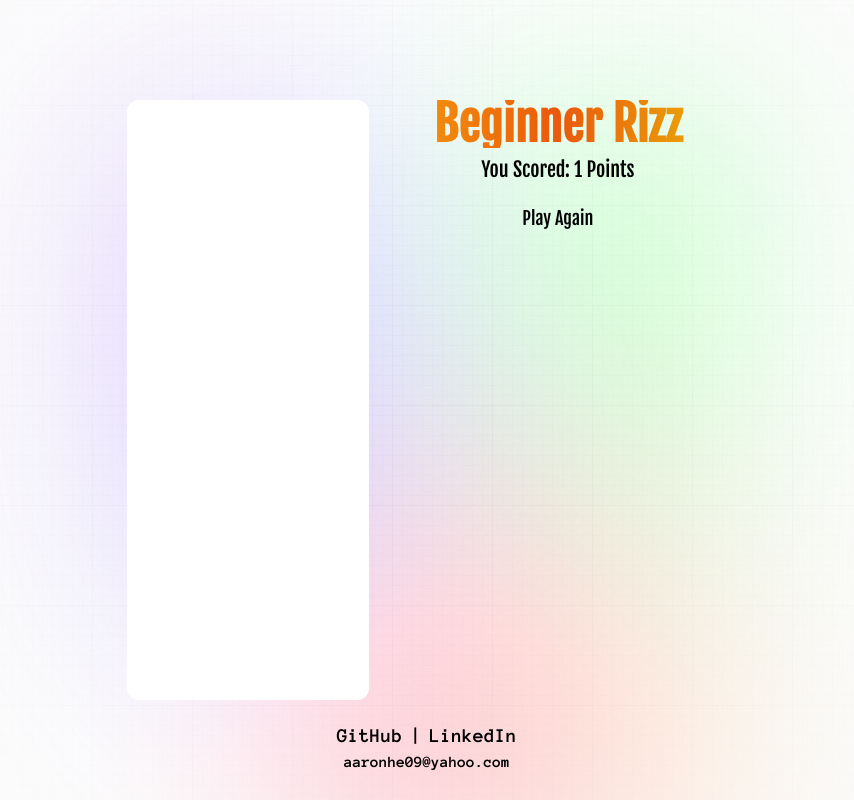
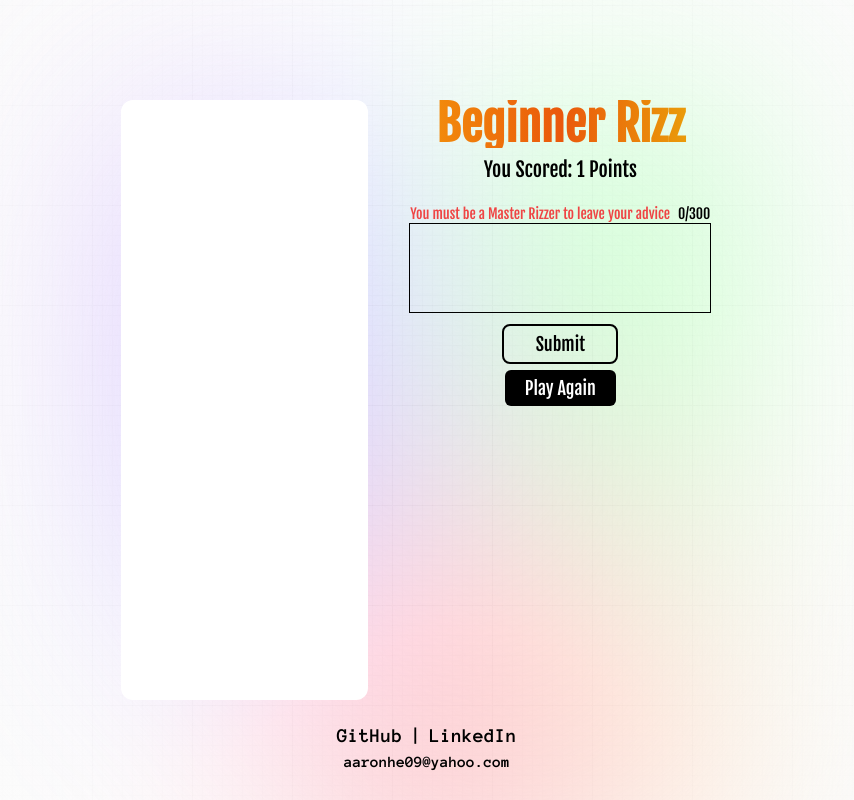
Before and after one commit to AaronHe09/rizz-o-meter, a Next.js app in the folder rizz-o-meter/: page /game/1 in a window 1280 px wide. Shown: the whole page, without its empty margins (213-1067 px from the left). Built offline with nearby package versions, Linux system fonts and the light colour scheme.

Commit message:
moved form to its own component and fixed css

```diff
--- /dev/null
+++ b/package.json
@@ -0,0 +1,6 @@
+{
+  "devDependencies": {
+    "prettier": "^3.0.2",
+    "prettier-plugin-tailwindcss": "^0.5.3"
+  }
+}
--- a/rizz-o-meter/app/game/[results]/page.js
+++ b/rizz-o-meter/app/game/[results]/page.js
@@ -2,9 +2,11 @@
 import { useParams } from "next/navigation";
 import React, { useEffect, useState } from "react";
 import { useRouter } from "next/navigation";
+import Form from "@/components/Form";
 
 const Results = () => {
   const [ranking, setRanking] = useState("");
+  const [userAdvice, setUserAdvice] = useState("");
   const { results } = useParams();
   const route = useRouter();
 
@@ -29,16 +31,25 @@ const Results = () => {
   };
 
   return (
-    <section className="flex justify-center items-center max-w-[600px] w-full h-[600px] gap-5">
+    <section className="flex justify-center items-center  w-full h-[600px] gap-5">
       <div className="basis-5/12 bg-white h-full rounded-xl"></div>
       <div className="basis-7/12 h-full text-center">
-        <h1 className="text-center text-4xl sm:text-5xl font-extrabold text-black cursor-default orange_gradient mb-2">
-          {ranking}
-        </h1>
-        <p className="mt-1 text-lg sm:text-xl">You Scored: {results} Points</p>
+        <div>
+          <h1 className="text-center text-4xl sm:text-5xl font-extrabold text-black cursor-default orange_gradient mb-2">
+            {ranking}
+          </h1>
+          <p className="mt-1 text-lg sm:text-xl">
+            You Scored: {results} Points
+          </p>
+        </div>
+        <Form
+          ranking={ranking}
+          setUserAdvice={setUserAdvice}
+          userAdvice={userAdvice}
+        />
         <button
           type="button"
-          className="mt-5 text-lg"
+          className="mt-2 text-lg py-1 px-5 rounded-md bg-black text-white"
           onClick={handlePlayAgain}
         >
           Play Again
@@ -49,29 +60,3 @@ const Results = () => {
 };
 
 export default Results;
-
-{
-  /* <h1 className="text-center text-5xl md:text-6xl font-extrabold text-black cursor-default orange_gradient mb-2">
-        {ranking}
-        <p className="mt-1">You Scored: {results} Points</p>
-      </h1>
-      {ranking === "Master Rizz" && (
-        <form className="flex justify-center gap-5">
-          <textarea
-            id="advice"
-            name="advice"
-            spellCheck={true}
-            rows={2}
-            className="bg-transparent outline outline-1 resize-none max-w-[200px] w-full rounded-lg"
-          ></textarea>
-          <button>Submit</button>
-        </form>
-      )}
-      <button
-        type="button"
-        onClick={handlePlayAgain}
-        className="text-2xl sm:text-3xl mt-5 bg-white py-4 max-w-sm w-full hover:shadow-xl transition-shadow duration-300 rounded-lg"
-      >
-        Play Again
-      </button> */
-}
--- /dev/null
+++ b/rizz-o-meter/components/Form.js
@@ -0,0 +1,41 @@
+import React from "react";
+import clsx from "clsx";
+
+const Form = ({ ranking, setUserAdvice, userAdvice }) => {
+  return (
+    <form className="flex items-center justify-center flex-col mt-5">
+      <fieldset disabled={ranking !== "Master Rizz"}>
+        <div
+          className={clsx("grid w-full grid-flow-col", {
+            "justify-between": ranking !== "Master Rizz",
+          })}
+        >
+          {ranking !== "Master Rizz" && (
+            <span className="text-sm text-red-500 mr-2">
+              You must be a Master Rizzer to leave your advice
+            </span>
+          )}
+          <span className="text-sm justify-self-end">
+            {userAdvice.length}/300
+          </span>
+        </div>
+        <textarea
+          name="advice"
+          id="advice"
+          rows="3"
+          maxLength={300}
+          onChange={(e) => setUserAdvice(e.target.value)}
+          className="w-full bg-transparent outline-1 outline-black outline p-2 resize-none"
+        ></textarea>
+        <button
+          type="submit"
+          className="mt-2 text-lg py-1 w-28 outline outline-2 rounded-md"
+        >
+          Submit
+        </button>
+      </fieldset>
+    </form>
+  );
+};
+
+export default Form;
```
Also changed, not shown: 1 other file (tests, documents, lock files or other folders).
